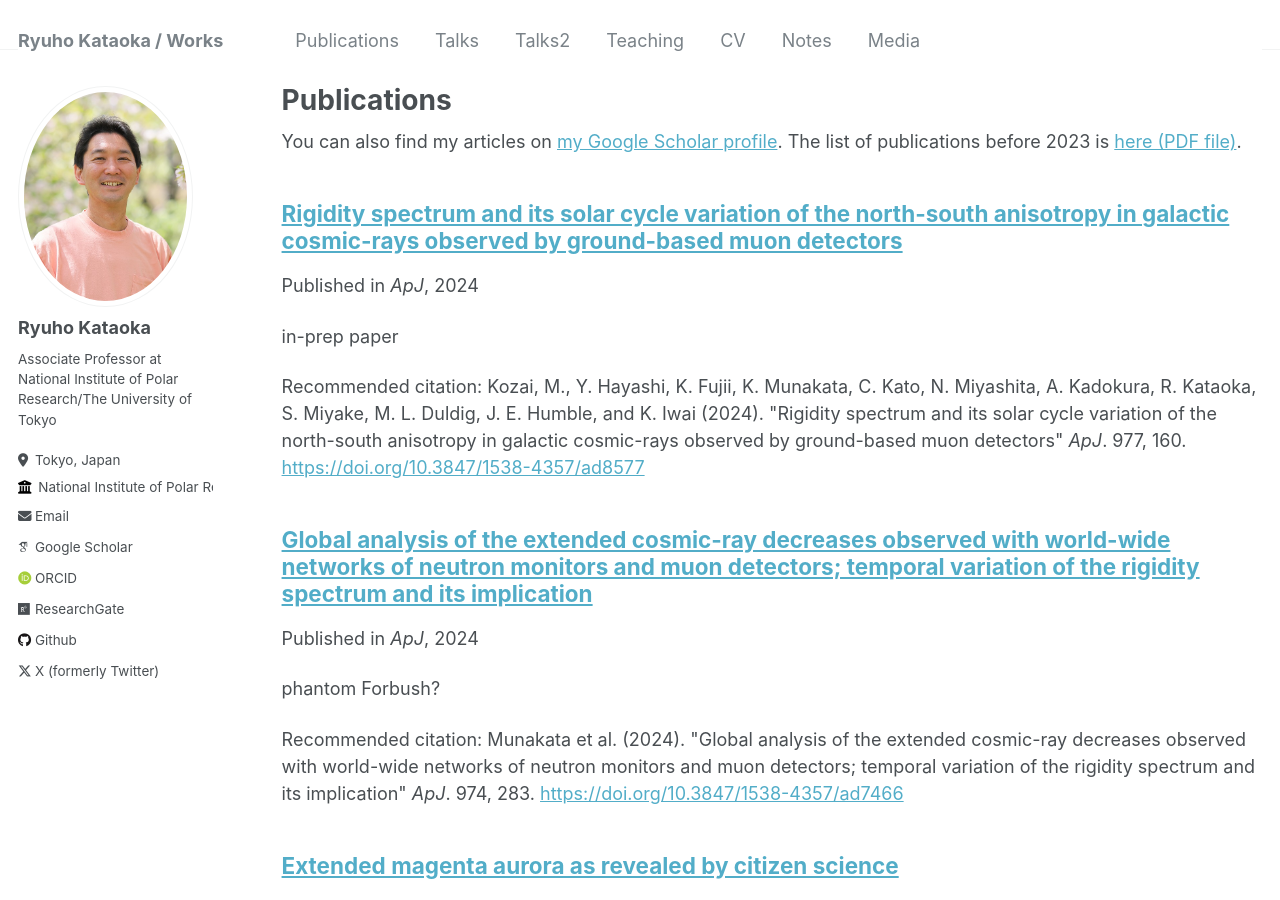
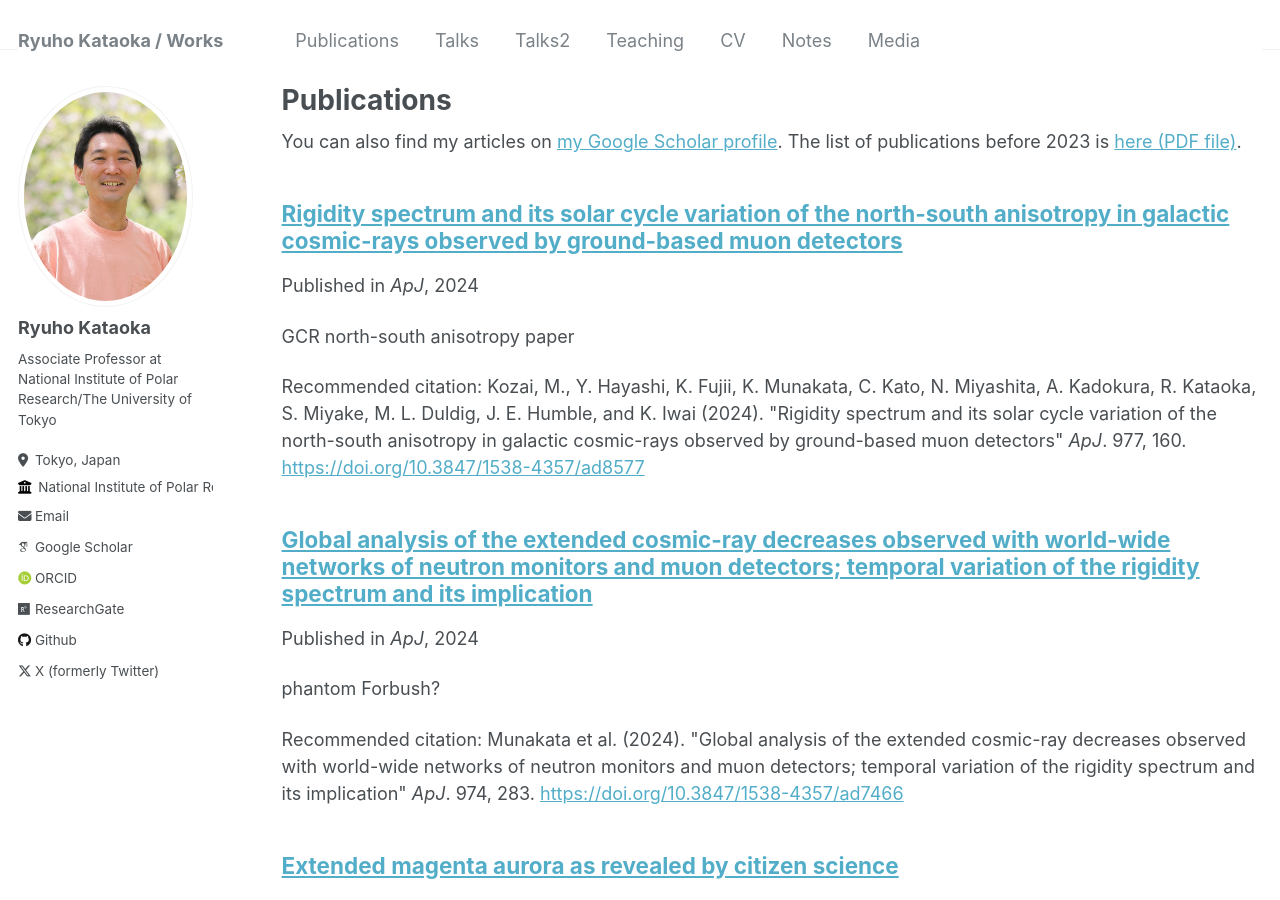
Before and after one commit to ryuhokataoka/ryuhokataoka.github.io, a Jekyll site: the page built from _pages/publications.md, in a window 1280 px wide and 900 px high. Built offline with Jekyll 4.4.1, drawn with Linux system fonts in a browser that asks for light colours; some web fonts are replaced.

Commit message:
Update 2024-12-10-gcr.md

```diff
--- a/_publications/2024-12-10-gcr.md
+++ b/_publications/2024-12-10-gcr.md
@@ -2,7 +2,7 @@
 title: "Rigidity spectrum and its solar cycle variation of the north-south anisotropy in galactic cosmic-rays observed by ground-based muon detectors"
 collection: publications
 permalink: /publication/2024-12-10-gcr
-excerpt: 'in-prep paper'
+excerpt: 'GCR north-south anisotropy paper'
 date: 2024-12-10
 venue: 'ApJ'
 paperurl: 'https://doi.org/10.3847/1538-4357/ad8577'
```
